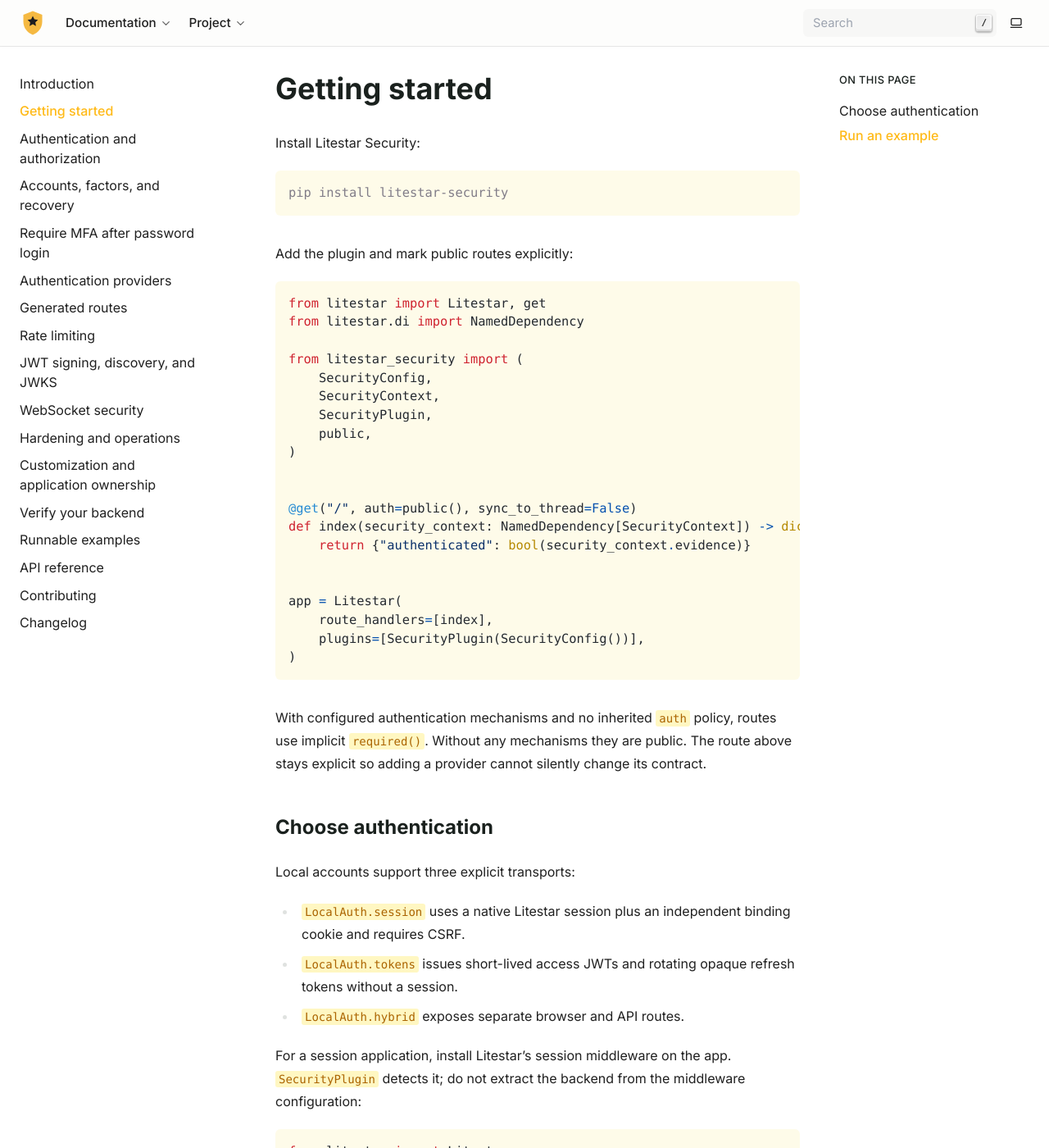
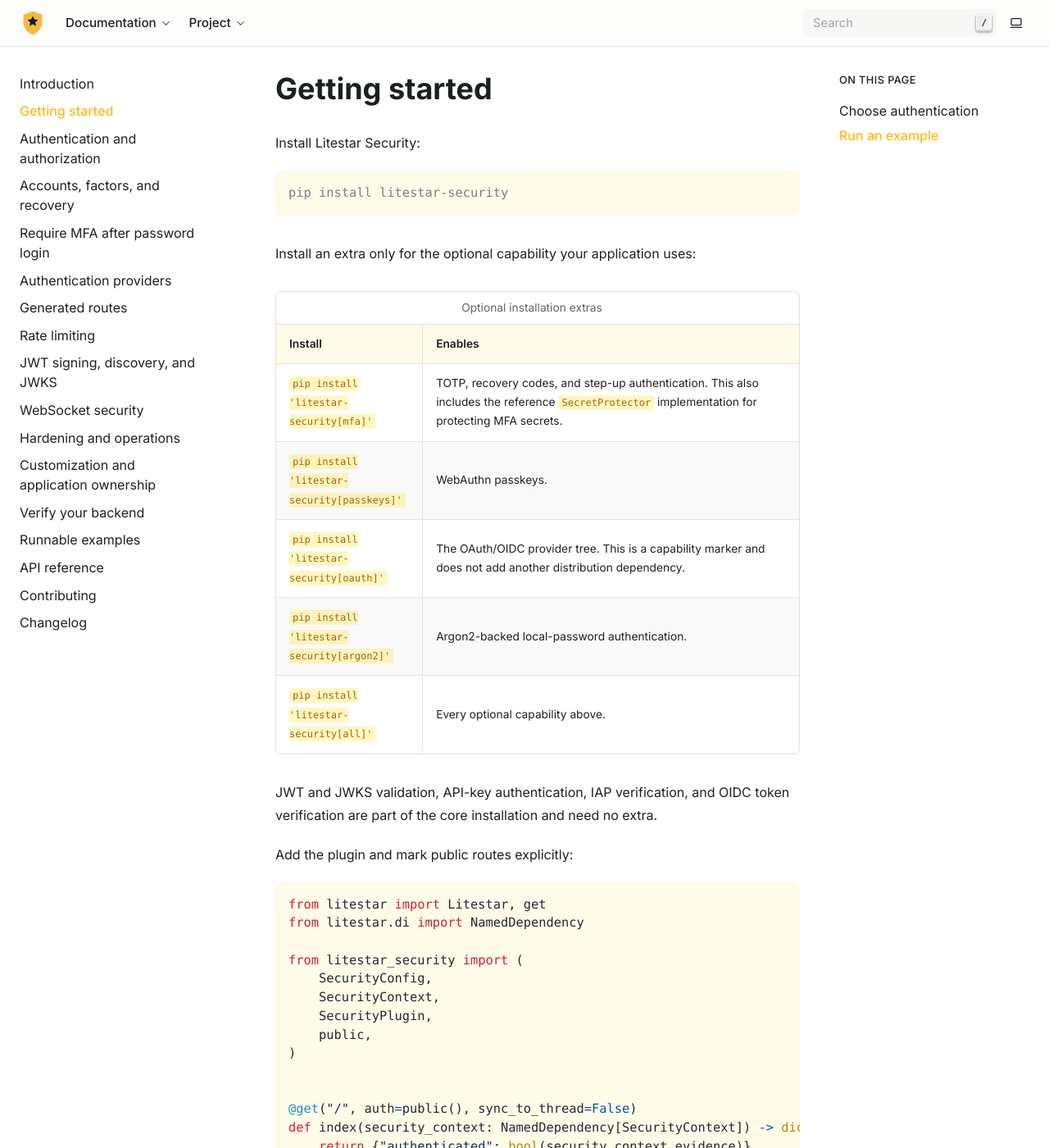
Before and after one commit to cofin/litestar-security, a Sphinx documentation site: the page built from docs/getting-started.rst, in a window 1280 px wide and 1400 px high. Shown: the whole window at 82% size. Built offline with Sphinx 7.4.7, drawn with Linux system fonts in a browser that asks for light colours.

Commit message:
docs: explain optional dependency extras

```diff
--- a/docs/getting-started.rst
+++ b/docs/getting-started.rst
@@ -6,6 +6,30 @@ Install Litestar Security:
 .. code-block:: console
 
    pip install litestar-security
+
+Install an extra only for the optional capability your application uses:
+
+.. list-table:: Optional installation extras
+   :header-rows: 1
+   :widths: 28 72
+
+   * - Install
+     - Enables
+   * - ``pip install 'litestar-security[mfa]'``
+     - TOTP, recovery codes, and step-up authentication. This also includes the
+       reference ``SecretProtector`` implementation for protecting MFA secrets.
+   * - ``pip install 'litestar-security[passkeys]'``
+     - WebAuthn passkeys.
+   * - ``pip install 'litestar-security[oauth]'``
+     - The OAuth/OIDC provider tree. This is a capability marker and does not
+       add another distribution dependency.
+   * - ``pip install 'litestar-security[argon2]'``
+     - Argon2-backed local-password authentication.
+   * - ``pip install 'litestar-security[all]'``
+     - Every optional capability above.
+
+JWT and JWKS validation, API-key authentication, IAP verification, and OIDC
+token verification are part of the core installation and need no extra.
 
 Add the plugin and mark public routes explicitly:
 
```
